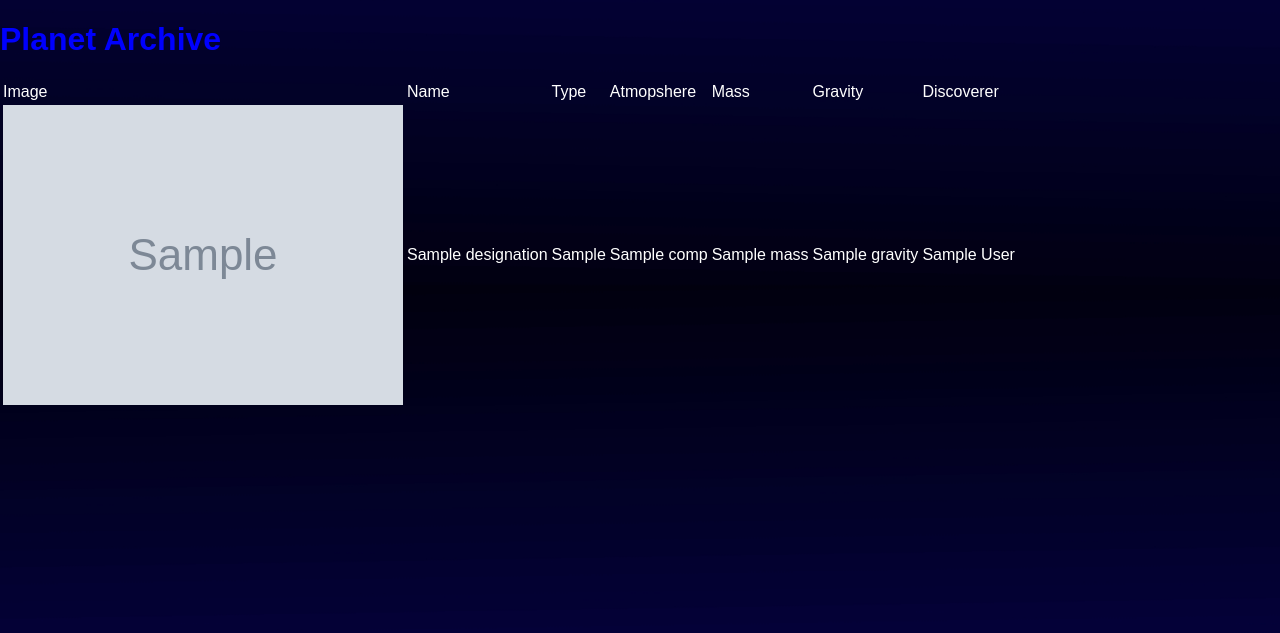
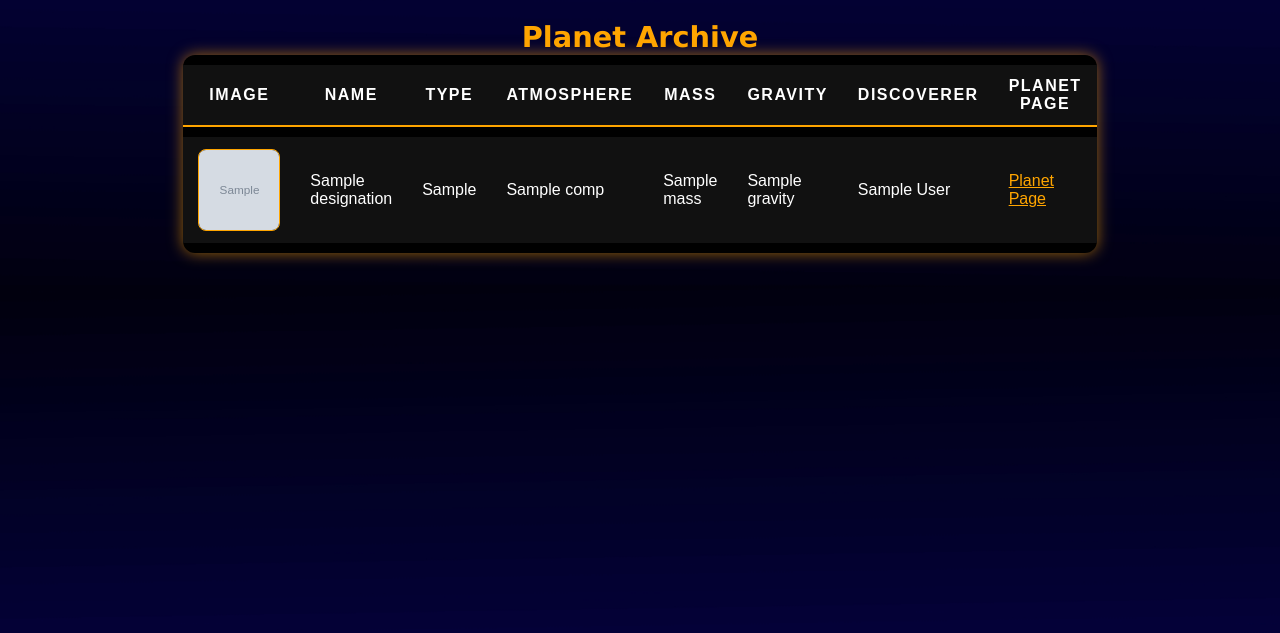
Before and after one commit to alexko22/exocollect, a Django app: template exo/templates/exo/planet_archive.html in a window 1280 px wide; the page is wider, and only the part inside the window is pictured. Shown: the part 100-733 px from the top of that part. Run offline with Django 5.2, Linux system fonts and the light colour scheme; the template is opened without the code that fills it: most values are stand-ins (such as "Sample title", 1, 10 or a date in 2020); grey boxes marked "Sample" are stand-in pictures; data that the repository does not hold is empty.

Commit message:
updated archive table with profile table styling/format

```diff
--- a/exo/templates/exo/planet_archive.html
+++ b/exo/templates/exo/planet_archive.html
@@ -1,57 +1,46 @@
 {% extends 'exo/base.html' %}
 
 {% block content %}
-<h1> Planet Archive </h1>
+<div class="container mt-5 text-light d-flex flex-column align-items-center">
 
-<table>
+    <!-- Page title -->
+    <p class="title mb-4">Planet Archive</p>
+
+    <!-- Archive table -->
+    <table class="planet-table w-100">
+        <thead>
             <tr>
-    <td>
-        Image
-    </td>
-    <td>
-        Name
-    </td>
-    <td>
-        Type
-    </td>
-    <td>
-        Atmopshere
-    </td>
-    <td>
-        Mass
-    </td>
-    <td>
-        Gravity
-    </td>
-    <td>
-        Discoverer
-    </td>
+                <th>Image</th>
+                <th>Name</th>
+                <th>Type</th>
+                <th>Atmosphere</th>
+                <th>Mass</th>
+                <th>Gravity</th>
+                <th>Discoverer</th>
+                <th> Planet Page </th>
             </tr>
+        </thead>
+        <tbody>
             {% for planet in planets %}
             <tr>
                 <td>
-            <img src="{{ planet.get_image }}" alt="Planet Image" class="planet-image" />
+                    <img src="{{ planet.get_image }}" alt="{{ planet.designation }} image" class="planet-img">
                 </td>
-        <td>
-            {{planet.designation}}
-        </td>
-        <td>
-            {{planet.p_type}}
-        </td>
-        <td>
-            {{planet.comp}}
-        </td>
-        <td>
-            {{planet.mass}}
-        </td>
-        <td>
-            {{planet.gravity}}
-        </td>
-        <td>
-            {{planet.profile.display_name}}
-        </td>
+                <td>{{ planet.designation }}</td>
+                <td>{{ planet.p_type }}</td>
+                <td>{{ planet.comp }}</td>
+                <td>{{ planet.mass }}</td>
+                <td>{{ planet.gravity }}</td>
+                <td>{{ planet.profile.display_name }}</td>
+                <td> <a href="{% url 'show_planet' planet.pk %}" class="btn btn-sm btn-outline-info">Planet Page</a> </td>
+            </tr>
+            {% empty %}
+            <tr>
+                <td colspan="7" class="text-center">No planets found in the archive.</td>
             </tr>
             {% endfor %}
+        </tbody>
     </table>
 
+</div>
 {% endblock %}
```
Lines whose indentation alone changed are shown as unchanged.
